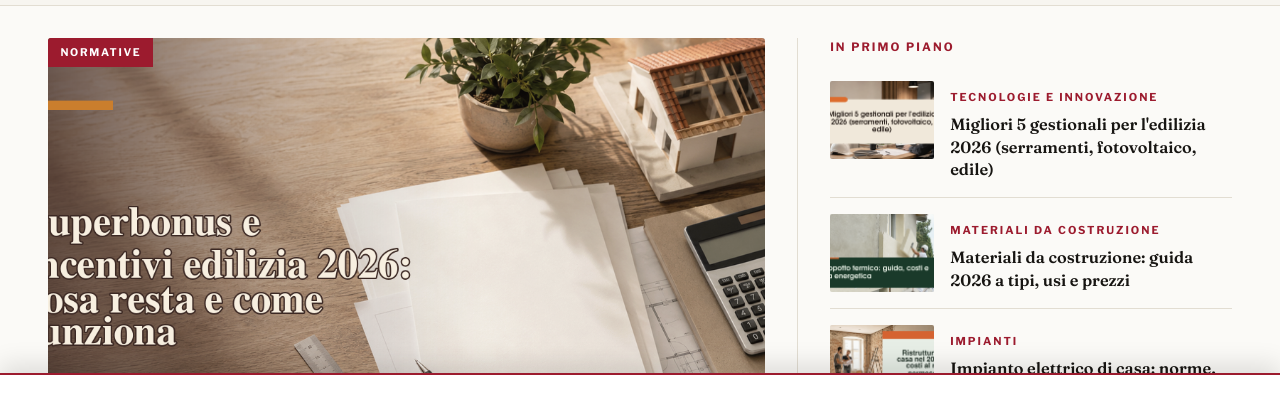
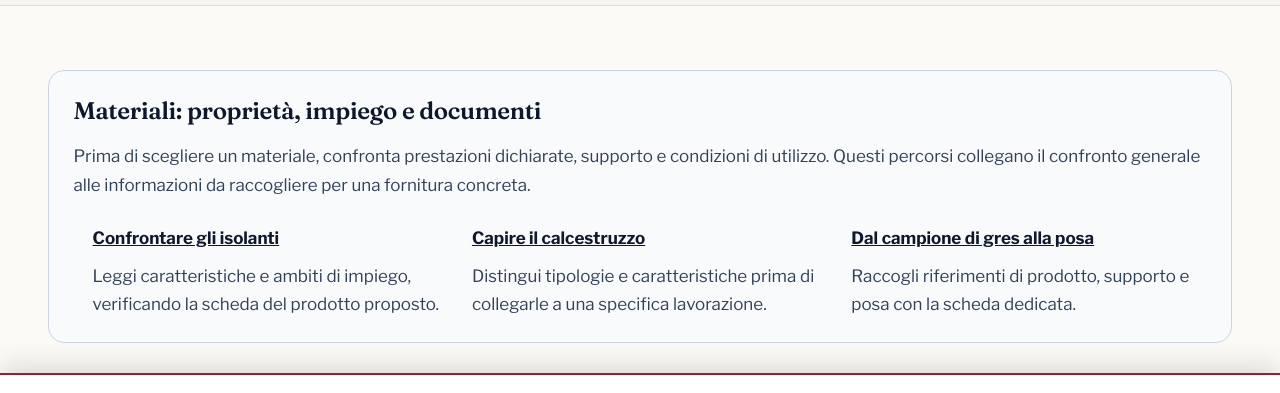
Before and after one commit to Ediliziaio/gazzetta-edile, a Next.js app: page / in a window 1280 px wide. Shown: the part 325-718 px from the top of the page. Built offline with nearby package versions, Linux system fonts and the light colour scheme; no server answers.

Commit message:
Strengthen focused editorial reading paths and verified company references

```diff
--- a/app/page.tsx
+++ b/app/page.tsx
@@ -1,3 +1,4 @@
+import { PriorityPaths } from "@/components/PriorityPaths";
 import Link from "next/link";
 import { ArticleCard } from "@/components/ArticleCard";
 import { AdSlot } from "@/components/AdSlot";
@@ -29,6 +30,8 @@ export default function HomePage() {
         <h1 className="sr-only">
           Gazzetta Edile: materiali da costruzione a confronto
         </h1>
+
+      <PriorityPaths />
 
         {/* Apertura */}
         {hero && (
--- /dev/null
+++ b/components/PriorityPaths.tsx
@@ -0,0 +1,3 @@
+import Link from "next/link";
+import data from "./priority-paths.json";
+export function PriorityPaths(){return <section id="percorsi-prioritari" aria-labelledby="percorsi-prioritari-titolo" style={{maxWidth:1200,margin:"2rem auto",padding:"1.5rem",border:"1px solid #cbd5e1",borderRadius:"1rem",background:"#f8fafc",color:"#0f172a",boxSizing:"border-box"}}><h2 id="percorsi-prioritari-titolo" style={{fontSize:"1.5rem",lineHeight:1.3,color:"#0f172a",margin:"0 0 1rem"}}>{data.title}</h2><p style={{lineHeight:1.7,color:"#334155"}}>{data.intro}</p><ul style={{display:"grid",gridTemplateColumns:"repeat(auto-fit,minmax(min(100%,220px),1fr))",gap:"1.5rem",paddingLeft:"1.2rem",marginTop:"1.5rem"}}>{data.links.map(link=><li key={link.href}><Link href={link.href} style={{fontWeight:700,textDecoration:"underline",color:"#0f172a",overflowWrap:"anywhere"}}>{link.title}</Link><p style={{lineHeight:1.65,color:"#334155",marginTop:".6rem"}}>{link.description}</p></li>)}</ul></section>;}
--- /dev/null
+++ b/components/priority-paths.json
@@ -0,0 +1,21 @@
+{
+  "title": "Materiali: proprietà, impiego e documenti",
+  "intro": "Prima di scegliere un materiale, confronta prestazioni dichiarate, supporto e condizioni di utilizzo. Questi percorsi collegano il confronto generale alle informazioni da raccogliere per una fornitura concreta.",
+  "links": [
+    {
+      "href": "/materiali-da-costruzione/isolanti-termici-a-confronto",
+      "title": "Confrontare gli isolanti",
+      "description": "Leggi caratteristiche e ambiti di impiego, verificando la scheda del prodotto proposto."
+    },
+    {
+      "href": "/materiali-da-costruzione/calcestruzzo-tipi-caratteristiche",
+      "title": "Capire il calcestruzzo",
+      "description": "Distingui tipologie e caratteristiche prima di collegarle a una specifica lavorazione."
+    },
+    {
+      "href": "/materiali-da-costruzione/gres-porcellanato-scheda-campione-posa",
+      "title": "Dal campione di gres alla posa",
+      "description": "Raccogli riferimenti di prodotto, supporto e posa con la scheda dedicata."
+    }
+  ]
+}
```
